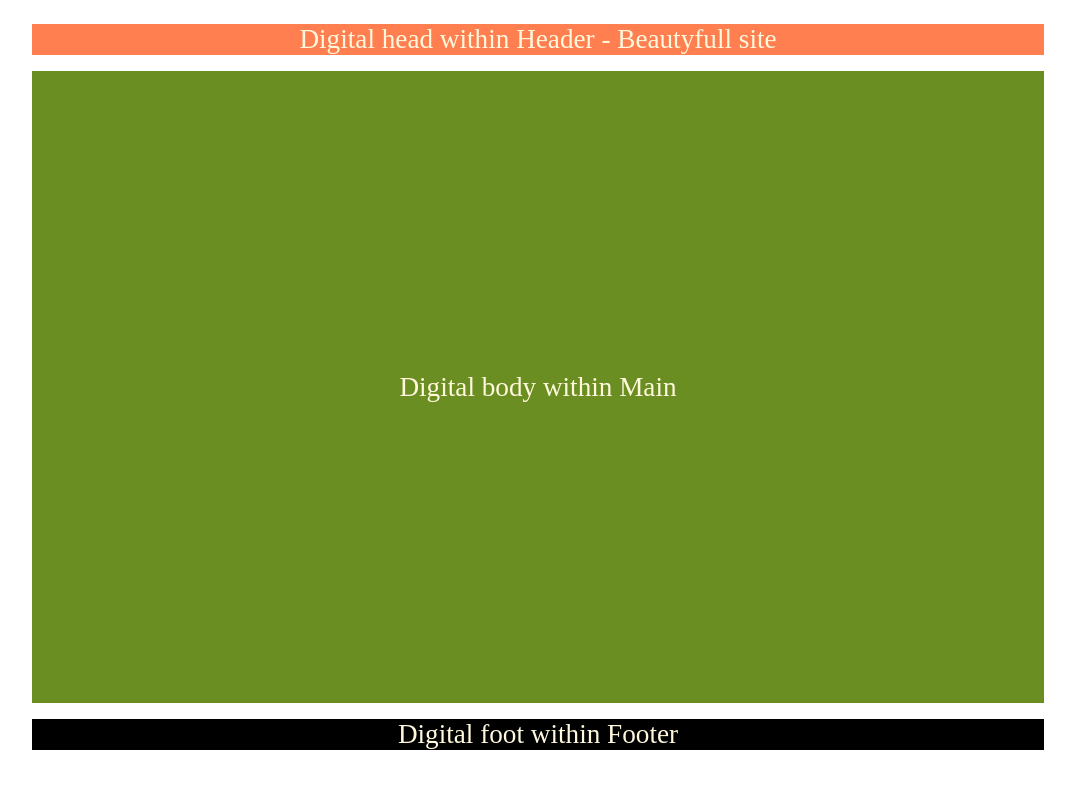
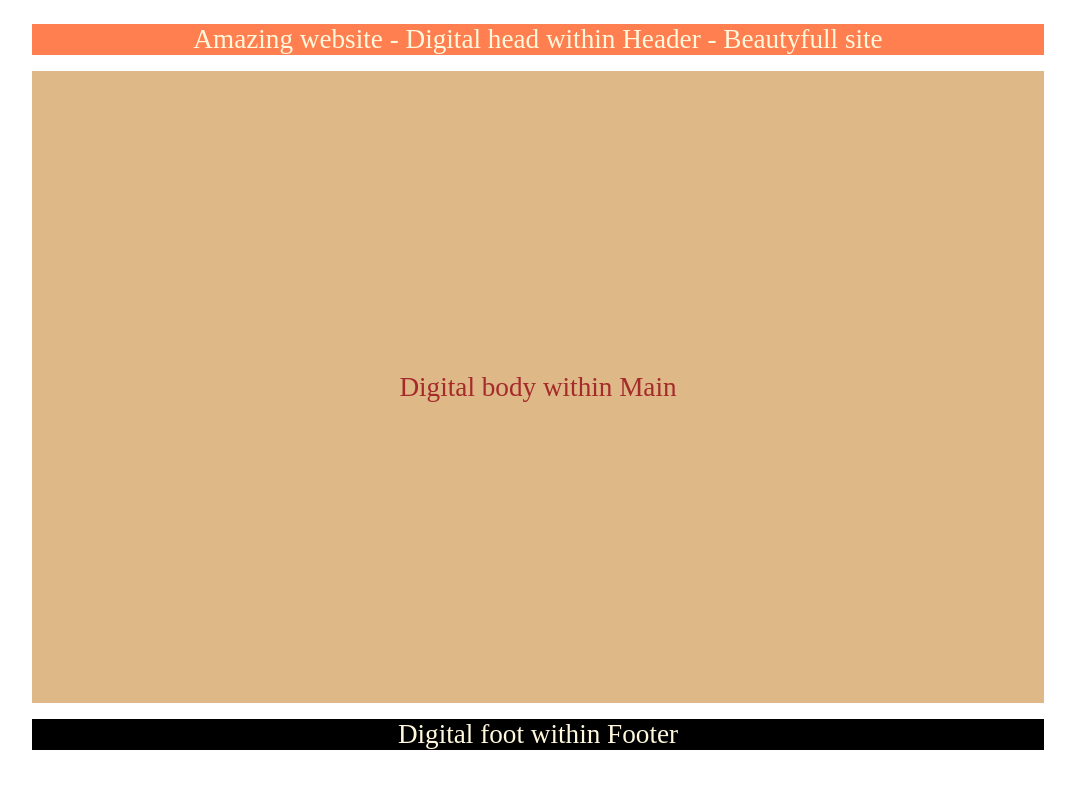
Before and after one commit to dgprofile/repodebpreet, an Angular app: page / in a window 1280 px wide. Shown: the top 788 px of the page, without its empty margins (102-1177 px from the left). Built offline with nearby package versions, Linux system fonts and the light colour scheme.

Commit message:
changed header & body

```diff
--- a/src/app/app.component.css
+++ b/src/app/app.component.css
@@ -18,8 +18,8 @@ header, main, footer{
 .main-text{
     width: 80%;
     height: 79vh;
-    background-color: olivedrab;
-    color: cornsilk;
+    background-color: burlywood;
+    color: brown;
     font-size: 1.7rem;
 
     display: flex;
--- a/src/app/app.component.html
+++ b/src/app/app.component.html
@@ -1,6 +1,6 @@
 <header>
   <div class="head-text">
-    Digital head within Header - Beautyfull site
+    Amazing website - Digital head within Header - Beautyfull site
   </div>
 </header>
 <main>
```
